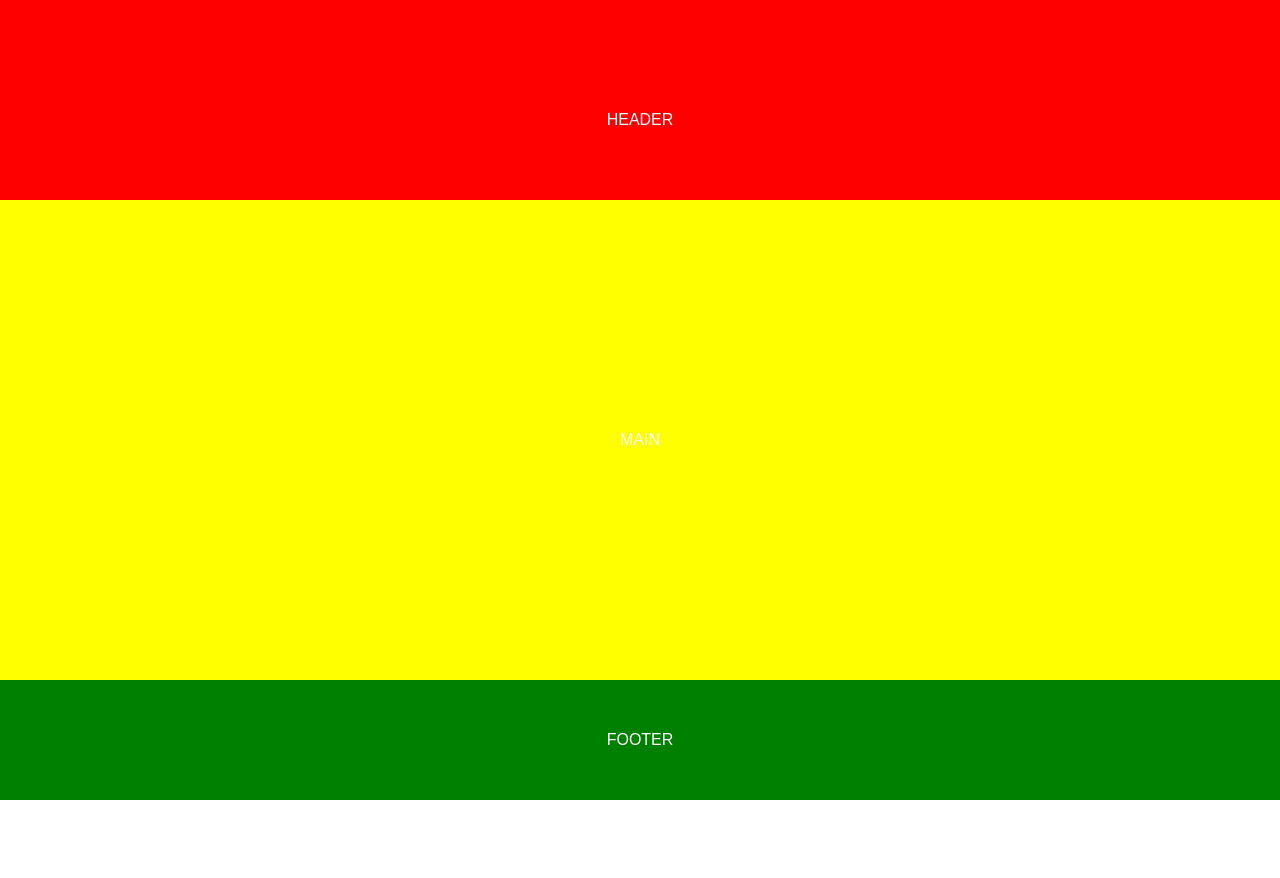
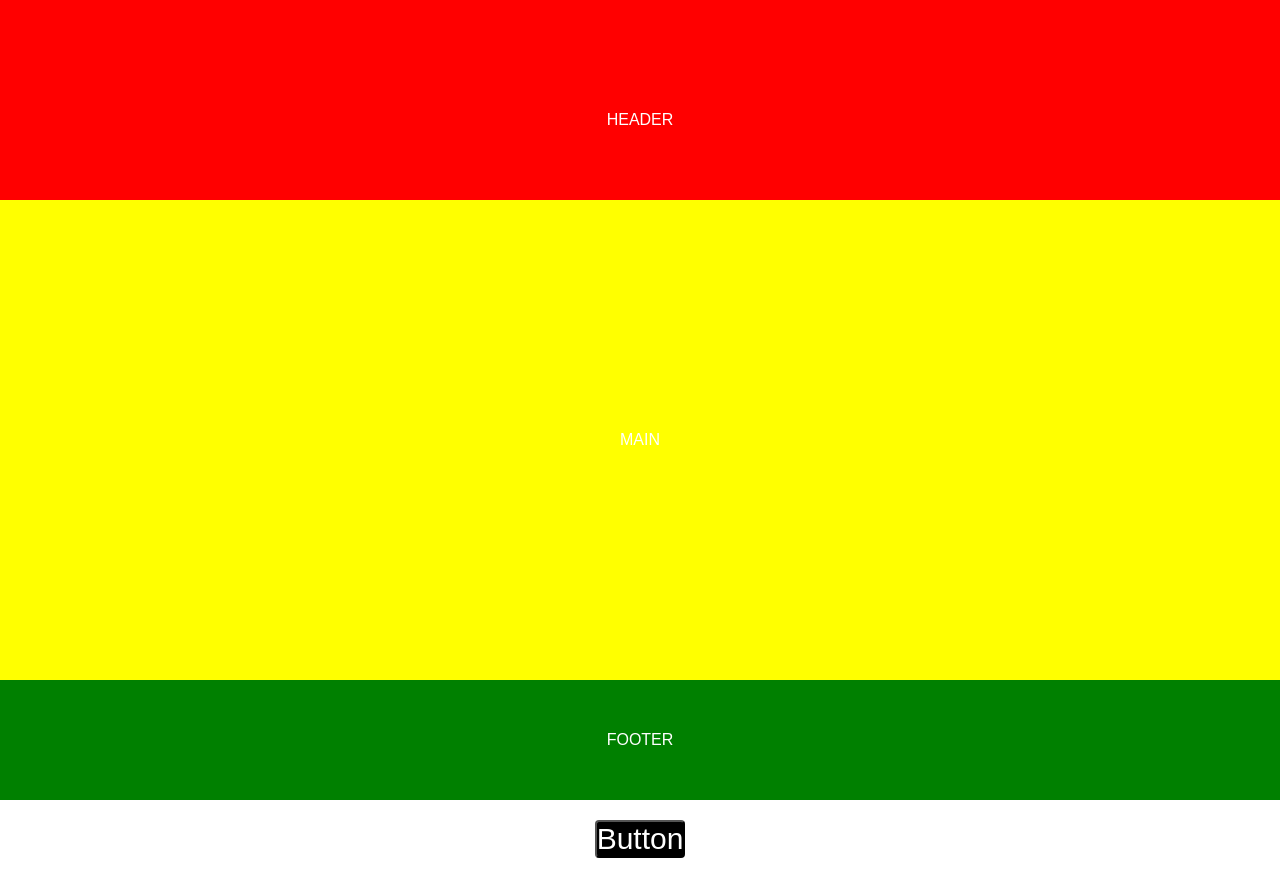
Before and after one commit to Le-Thi-Thu-Ha/Git-EX, a plain HTML site: page index.html in a window 1280 px wide. Before the commit the page ends 800 px from the top, so only its background shows below. Drawn offline with Linux system fonts and the light colour scheme.

Commit message:
Commit 3

```diff
--- a/assets/sass/main.scss
+++ b/assets/sass/main.scss
@@ -40,3 +40,15 @@ footer{
     background-color: green;
     line-height: 15vh;
 }
+
+button{
+    background-color: black;
+    font-size: 3rem;
+    border-radius: 4px;
+    margin: 2rem auto;
+    a{
+        padding: 20px auto;
+        text-decoration: none;
+        color: white;
+    }
+}
--- a/index.html
+++ b/index.html
@@ -9,10 +9,12 @@
     <script src="./assets/js/main.js" defer></script>
   </head>
   <body>
-    <header>Header</header>
+    <header id="home">Header</header>
 
     <main>Main</main>
 
     <footer>Footer</footer>
+
+    <button><a href="#home">Button</a></button>
   </body>
 </html>
```
Also changed, not shown: assets/css/main.css, assets/css/main.min.css.
